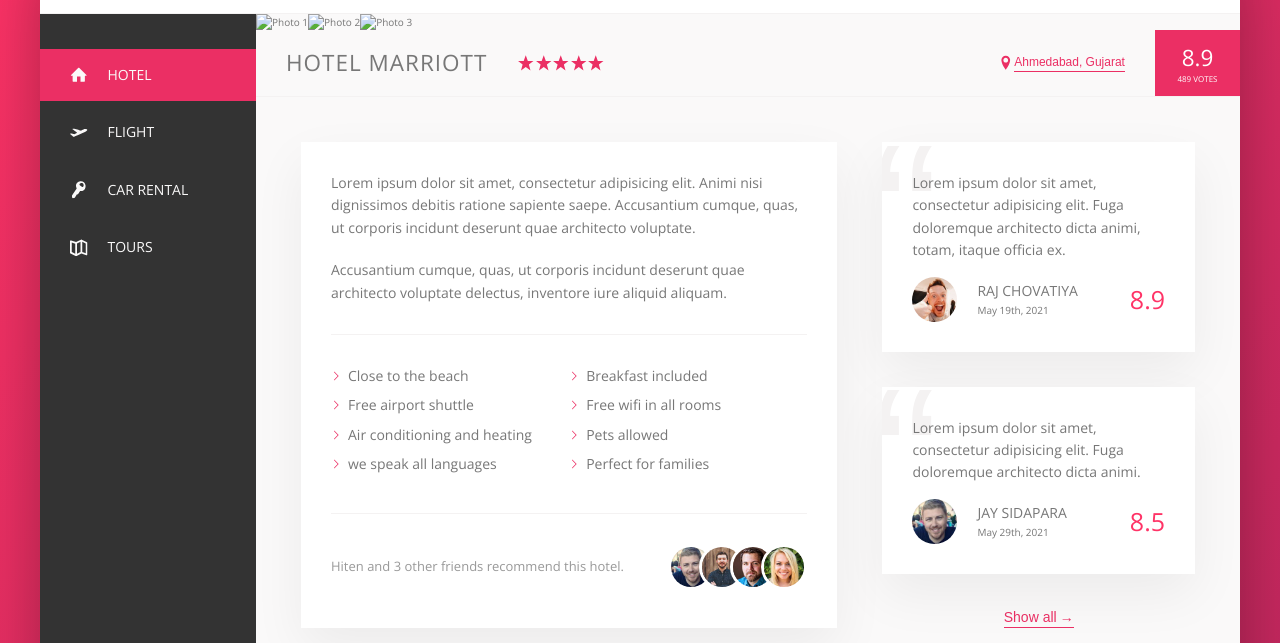
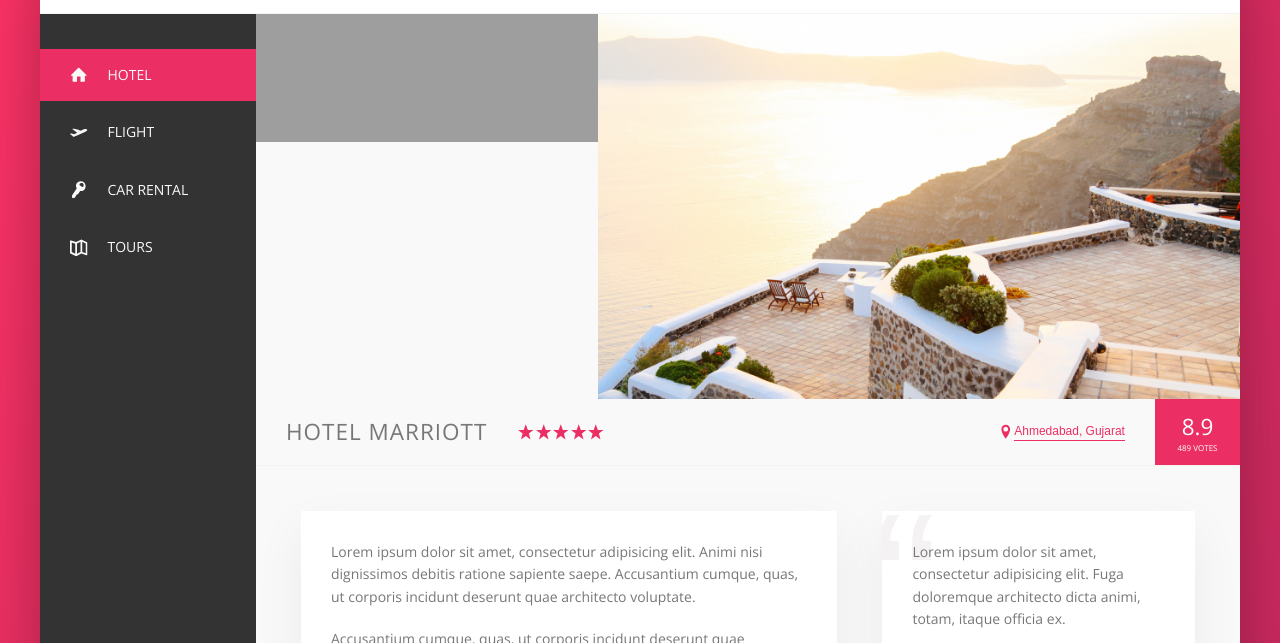
Before and after one commit to HitenSidapara/trillo, a website: page index.html in a window 1280 px wide. Shown: the part 136-779 px from the top of the page. Drawn offline with nearby package versions, Linux system fonts and the light colour scheme; the site is published under a folder, as on GitHub Pages, so addresses that start at the root find nothing.

Commit message:
[FIX] Trillo : Adding relative path to hotel images.

```diff
--- a/index.html
+++ b/index.html
@@ -86,13 +86,13 @@
                 <main class="hotel-view">
                     <div class="gallery">
                         <figure class="gallery__item">
-                            <img src="/img/hotel-1.jpg" alt="Photo 1" class="gallery__photo">
+                            <img src="./img/hotel-1.jpg" alt="Photo 1" class="gallery__photo">
                         </figure>
                         <figure class="gallery__item">
-                            <img src="/img/hotel-2.jpg" alt="Photo 2" class="gallery__photo">
+                            <img src="./img/hotel-2.jpg" alt="Photo 2" class="gallery__photo">
                         </figure>
                         <figure class="gallery__item">
-                            <img src="/img/hotel-3.jpg" alt="Photo 3" class="gallery__photo">
+                            <img src="./img/hotel-3.jpg" alt="Photo 3" class="gallery__photo">
                         </figure>
                     </div>
 
```
